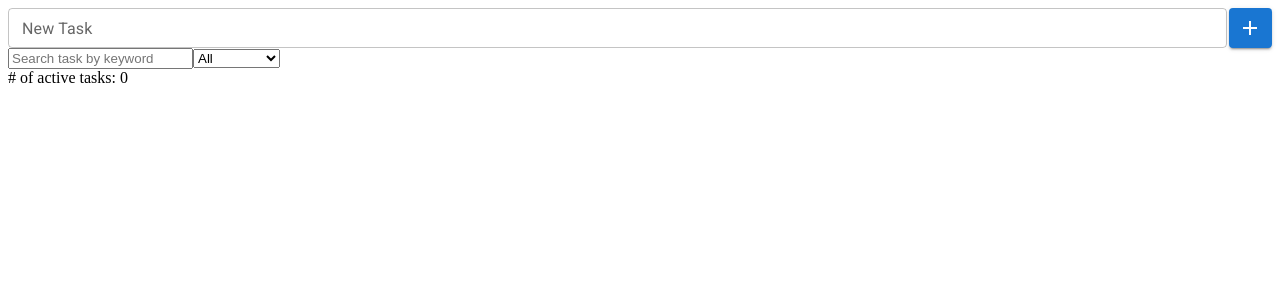
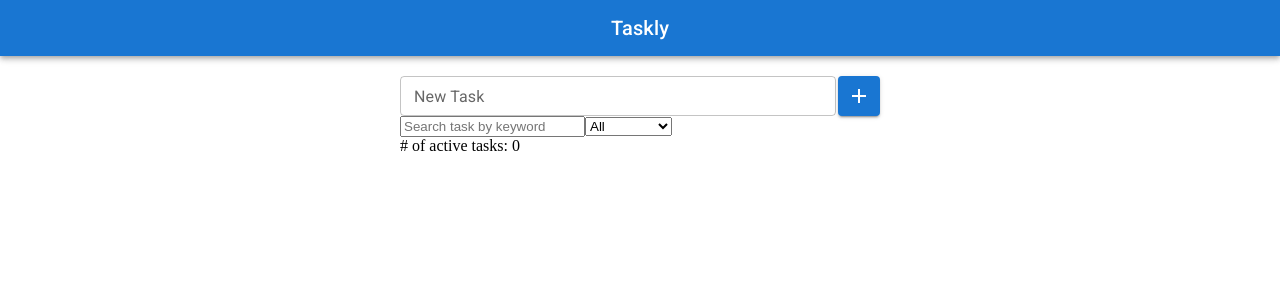
Before and after one commit to Kyubinhan/taskly, a React (Create React App) app: page / in a window 1280 px wide. Shown: the top 300 px of the page. Built offline with nearby package versions, Linux system fonts and the light colour scheme.

Commit message:
Create TopBar component and add to App

```diff
--- a/src/app/App.tsx
+++ b/src/app/App.tsx
@@ -8,6 +8,9 @@ import TaskList from "src/components/TaskList"
 import TaskFilterSelect from "src/components/TaskFilterSelect"
 import ActiveTaskCount from "src/components/ActiveTaskCount"
 import TaskSearchInput from "src/components/TaskSearchInput"
+import TopBar from "src/components/TopBar"
+
+import "./style.css"
 
 interface Props {
   tasks?: Task[] // for testing purpose
@@ -63,13 +66,16 @@ const App: React.FC<Props> = ({ tasks: defaultTasks }) => {
   const activeTaskCount = tasks.filter((t) => t.completed === false).length
 
   return (
-    <main className="App">
-      <TaskForm onAddTask={onAddTask} />
-      <TaskSearchInput onSearchTask={setSearch} />
-      <TaskFilterSelect onFilterChange={setFilterOption} />
-      <ActiveTaskCount count={activeTaskCount} />
-      <TaskList tasks={tasksToDisplay} onCompleteTask={onCompleteTask} />
-    </main>
+    <>
+      <TopBar />
+      <section>
+        <TaskForm onAddTask={onAddTask} />
+        <TaskSearchInput onSearchTask={setSearch} />
+        <TaskFilterSelect onFilterChange={setFilterOption} />
+        <ActiveTaskCount count={activeTaskCount} />
+        <TaskList tasks={tasksToDisplay} onCompleteTask={onCompleteTask} />
+      </section>
+    </>
   )
 }
 
--- /dev/null
+++ b/src/app/style.css
@@ -0,0 +1,10 @@
+body {
+  padding: 0;
+  margin: 0;
+}
+
+section {
+  max-width: 480px;
+  margin: 0 auto;
+  padding: 0 8px;
+}
--- /dev/null
+++ b/src/components/TopBar/TopBar.tsx
@@ -0,0 +1,16 @@
+import AppBar from "@mui/material/AppBar"
+import Typography from "@mui/material/Typography"
+
+import styles from "./style.module.css"
+
+const TopBar = () => {
+  return (
+    <AppBar className={styles.bar} position="static">
+      <Typography className={styles.title} variant="h6" component="div">
+        Taskly
+      </Typography>
+    </AppBar>
+  )
+}
+
+export default TopBar
--- /dev/null
+++ b/src/components/TopBar/index.ts
@@ -0,0 +1 @@
+export { default } from "./TopBar"
--- /dev/null
+++ b/src/components/TopBar/style.module.css
@@ -0,0 +1,8 @@
+.bar {
+  margin-bottom: 20px;
+}
+
+.title {
+  padding: 12px;
+  text-align: center;
+}
```
